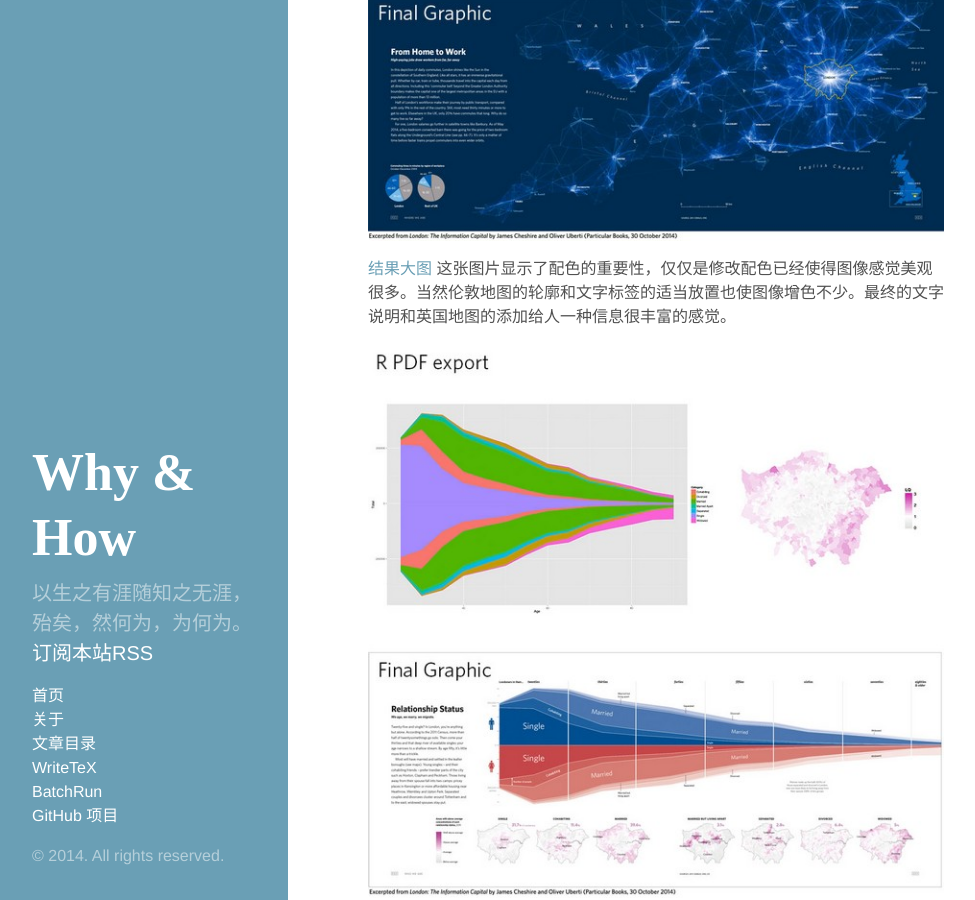
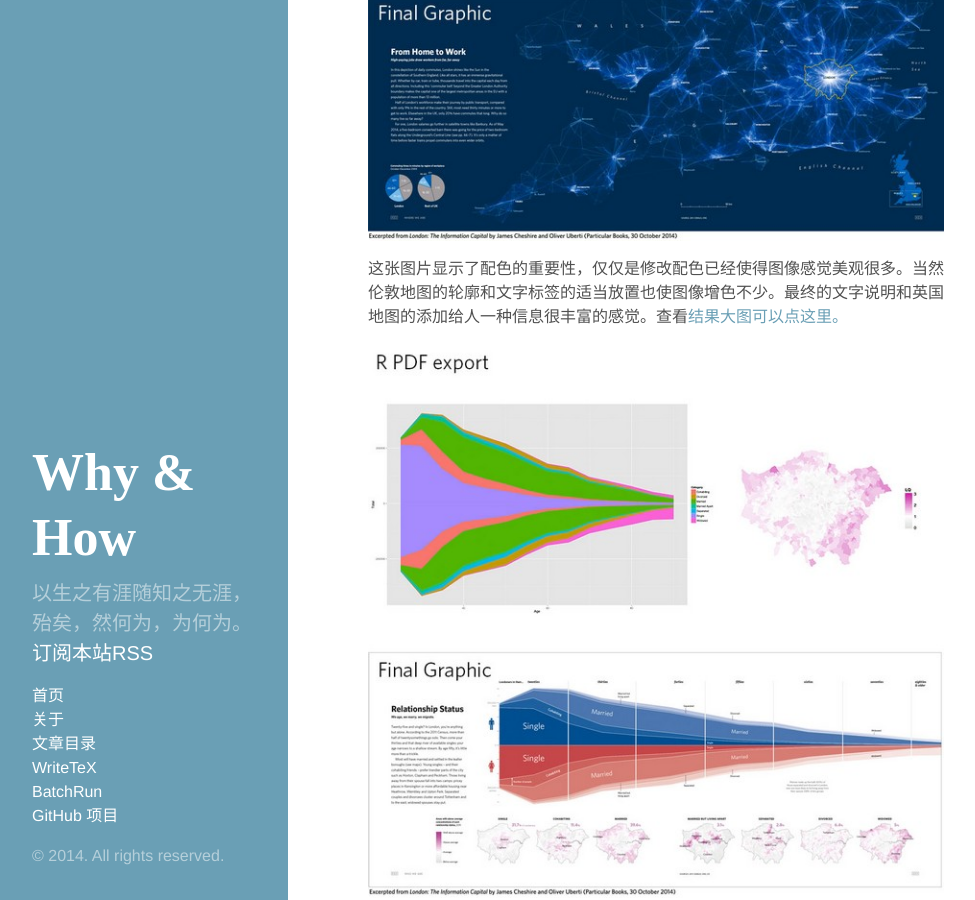
Before and after one commit to wanglongqi/wanglongqi.github.io, a Jekyll site: the page built from _posts/2014-11-10-VisNeedsDesign.markdown, in a window 1280 px wide and 900 px high, scrolled down 2088 px. Shown: the whole window, without its empty margins (0-975 px from the left). Built offline with Jekyll 4.4.1, drawn with Linux system fonts in a browser that asks for light colours; comment, search, counter and statistics services are not loaded.

Commit message:
no message

```diff
--- a/_posts/2014-11-10-VisNeedsDesign.markdown
+++ b/_posts/2014-11-10-VisNeedsDesign.markdown
@@ -22,12 +22,13 @@ tags:
 
 
 ![commute_flows_before_after.jpg](/public/images/london/thumb/commute_flows_before_after.jpg)
-[结果大图](/public/images/london/HometoWork_spread1.jpg)
-这张图片显示了配色的重要性，仅仅是修改配色已经使得图像感觉美观很多。当然伦敦地图的轮廓和文字标签的适当放置也使图像增色不少。最终的文字说明和英国地图的添加给人一种信息很丰富的感觉。
+
+这张图片显示了配色的重要性，仅仅是修改配色已经使得图像感觉美观很多。当然伦敦地图的轮廓和文字标签的适当放置也使图像增色不少。最终的文字说明和英国地图的添加给人一种信息很丰富的感觉。查看[结果大图可以点这里。](/public/images/london/HometoWork_spread1.jpg)
 
 
 ![relationship_status_before_after.jpg](/public/images/london/thumb/relationship_status_before_after.jpg)
 [结果大图](/public/images/london/RelationshipStatus_spread.jpg)
+
 这个图片绝对值得大多数人学习，原图经过修改配色之后，突出了上下图线分别是男女两类人群的结果。调整图像的宽高比使得图片信息分布更合理。将文字标签换为图片标签也使得图像更易阅读。当然适当的文字标签也是很重要的。
 
 [网站](http://theinformationcapital.com/coder-designer/)上还有其他几个示例，就不在这里一一分析。总之，希望大家能从这些图片中学习到一些绘图的技巧，画出更有效的图像。
```
